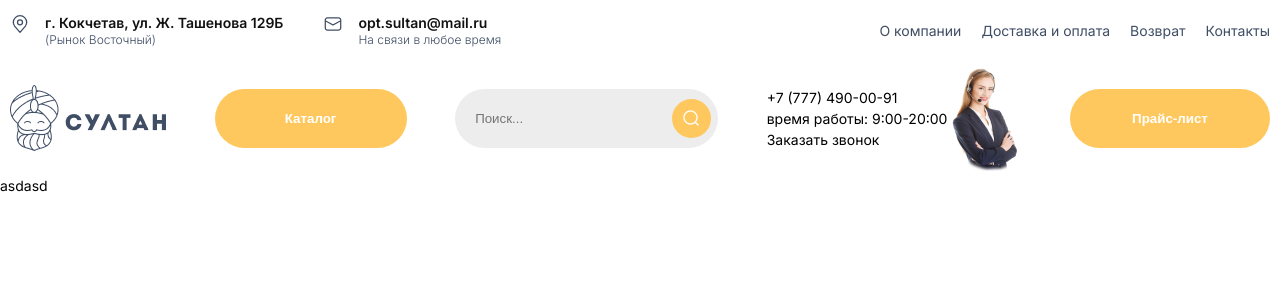
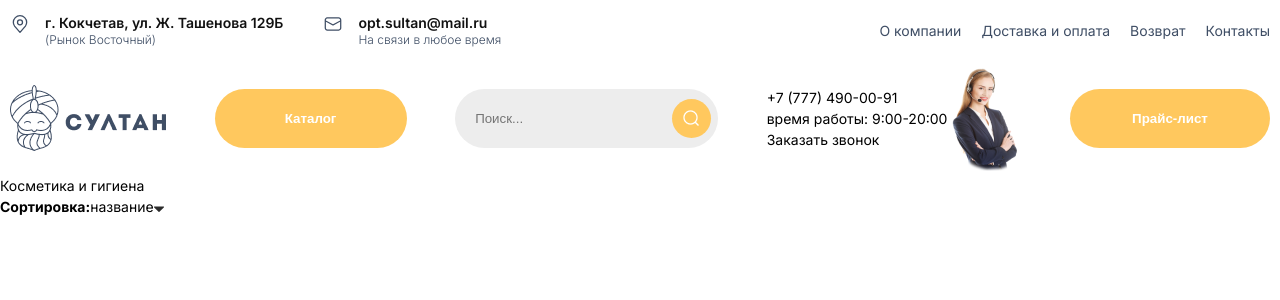
Before and after one commit to MrReedus/sultan, a React (Create React App) app: page / in a window 1280 px wide. Shown: the top 300 px of the page. Built offline with nearby package versions, Linux system fonts and the light colour scheme.

Commit message:
добавляет сортировку и выносить её в отдельный компонент

```diff
--- a/src/App.js
+++ b/src/App.js
@@ -1,17 +1,25 @@
 import React from "react";
 
 import Header from "./components/Header";
+import Sort from "./components/Sort";
 
 import "./scss/app.scss";
 
 function App() {
+  const [isVisible, setIsVisible] = React.useState(false);
+  const [selected, setSelected] = React.useState(0);
+  const list = ["название", "цена"];
+
   return (
     <>
       <div className="wrapper">
         <Header />
 
-        <main className="main"></main>
-        <footer className="footer">asdasd</footer>
+        <main className="main">
+          <h1>Косметика и гигиена</h1>
+          <Sort />
+        </main>
+        <footer className="footer"></footer>
       </div>
     </>
   );
--- /dev/null
+++ b/src/components/Sort.jsx
@@ -0,0 +1,57 @@
+import React from "react";
+
+function Sort() {
+  const [isVisible, setIsVisible] = React.useState(false);
+  const [selected, setSelected] = React.useState(0);
+  const list = ["название", "цена"];
+
+  const onClickSelect = (index) => {
+    setSelected(index);
+    setIsVisible(false);
+  };
+
+  const sortName = list[selected];
+
+  return (
+    <div className="sort">
+      <div className="sort__label">
+        <b>Сортировка:</b>
+        <span onClick={() => setIsVisible(!isVisible)}>{sortName}</span>
+        <svg
+          className="sort-icon"
+          width="10"
+          height="6"
+          viewBox="0 0 10 6"
+          fill="none"
+          xmlns="http://www.w3.org/2000/svg"
+        >
+          <path
+            d="M10 5C10 5.16927 9.93815 5.31576 9.81445 5.43945C9.69075 5.56315 9.54427 5.625 9.375 5.625H0.625C0.455729 5.625 0.309245 5.56315 0.185547 5.43945C0.061849 5.31576 0 5.16927 0 5C0 4.83073 0.061849 4.68424 0.185547 4.56055L4.56055 0.185547C4.68424 0.061849 4.83073 0 5 0C5.16927 0 5.31576 0.061849 5.43945 0.185547L9.81445 4.56055C9.93815 4.68424 10 4.83073 10 5Z"
+            fill="#2C2C2C"
+          />
+        </svg>
+      </div>
+      {isVisible && ( //! Если isVisible true то отрендери попап
+        <div className="sort__popup">
+          <ul>
+            {list.map((name, index) => {
+              return (
+                <li
+                  key={name}
+                  onClick={() => {
+                    onClickSelect(index);
+                  }}
+                  className={selected === index ? "active" : ""}
+                >
+                  {name}
+                </li>
+              );
+            })}
+          </ul>
+        </div>
+      )}
+    </div>
+  );
+}
+
+export default Sort;
--- a/src/scss/app.scss
+++ b/src/scss/app.scss
@@ -62,3 +62,7 @@ html {
   margin: 0px auto;
   padding: 0px 10px;
 }
+
+.sort-icon {
+  transform: rotate(180deg);
+}
```
Also changed, not shown: src/components/Categories.jsx (added).
